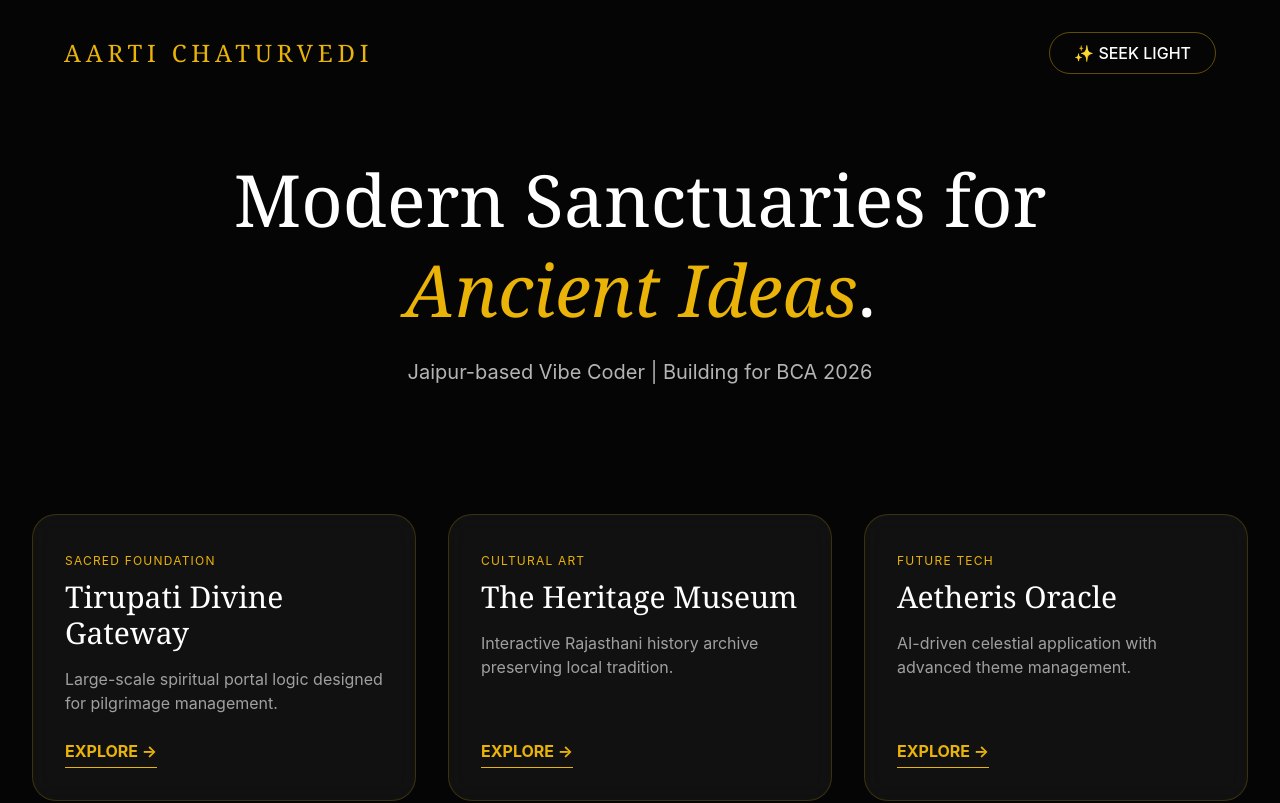
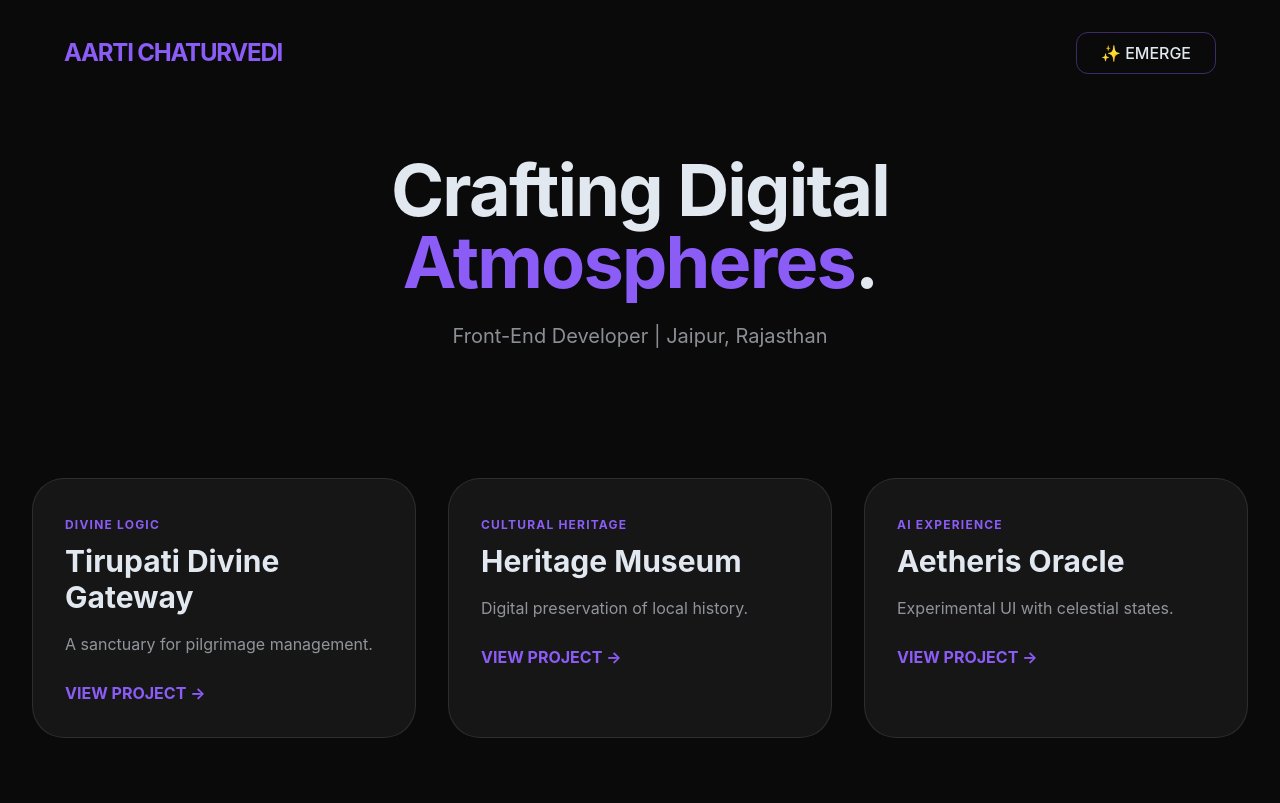
Before and after one commit to aartichaturvedi/aarti-portfolio, a React (Vite) app: page / in a window 1280 px wide. Shown: the top 803 px of the page. Built offline with nearby package versions, Linux system fonts and the light colour scheme.

Commit message:
Update: Violet Obsidian Theme

```diff
--- a/src/App.tsx
+++ b/src/App.tsx
@@ -8,78 +8,51 @@ const App = () => {
     if (isDark) {
       root.classList.add('dark');
       root.classList.remove('light');
-      root.style.backgroundColor = "#050505";
+      root.style.backgroundColor = "#0A0A0B"; // Obsidian Void
     } else {
       root.classList.add('light');
       root.classList.remove('dark');
-      root.style.backgroundColor = "#FDFBF7";
+      root.style.backgroundColor = "#F2F2F7"; // Cool Light Grey
     }
   }, [isDark]);
 
   const projects = [
-    {
-      title: "Tirupati Divine Gateway",
-      tag: "Sacred Foundation",
-      desc: "Large-scale spiritual portal logic designed for pilgrimage management.",
-      link: "https://tirupati-divine-gateway.vercel.app/"
-    },
-    {
-      title: "The Heritage Museum",
-      tag: "Cultural Art",
-      desc: "Interactive Rajasthani history archive preserving local tradition.",
-      link: "https://the-heritage-museum.vercel.app/"
-    },
-    {
-      title: "Aetheris Oracle",
-      tag: "Future Tech",
-      desc: "AI-driven celestial application with advanced theme management.",
-      link: "https://aetheris-app.vercel.app/"
-    }
+    { title: "Tirupati Divine Gateway", tag: "Divine Logic", desc: "A sanctuary for pilgrimage management.", link: "https://the-heritage-museum.lovable.app/" },
+    { title: "Heritage Museum", tag: "Cultural Heritage", desc: "Digital preservation of local history.", link: "https://the-heritage-museum.lovable.app/" },
+    { title: "Aetheris Oracle", tag: "AI Experience", desc: "Experimental UI with celestial states.", link: "https://aetheris-theta.vercel.app/" }
   ];
 
   return (
-    <div className={`min-h-screen transition-colors duration-500 p-8 ${isDark ? 'text-white' : 'text-gray-900'}`}>
+    <div className={`min-h-screen transition-all duration-700 p-8 ${isDark ? 'text-slate-200' : 'text-slate-900'}`}>
       <nav className="flex justify-between items-center max-w-6xl mx-auto mb-20">
-        <h1 className="text-2xl tracking-[0.2em] font-serif text-[#EAB308]">AARTI CHATURVEDI</h1>
+        <h1 className="text-2xl font-bold tracking-tighter text-[#8B5CF6]">AARTI CHATURVEDI</h1>
         <button
           onClick={() => setIsDark(!isDark)}
-          className="px-6 py-2 rounded-full border border-[#EAB308]/40 hover:bg-[#EAB308]/10 transition-all font-medium"
+          className={`px-6 py-2 rounded-xl border transition-all font-medium ${isDark ? 'border-[#8B5CF6]/40 hover:bg-[#8B5CF6]/10' : 'border-slate-400 hover:bg-slate-100'}`}
         >
-          {isDark ? '✨ SEEK LIGHT' : '🌑 SEEK VOID'}
+          {isDark ? '✨ EMERGE' : '🌑 WITHDRAW'}
         </button>
       </nav>
 
       <header className="max-w-4xl mx-auto text-center mb-32">
-        <h2 className="text-5xl md:text-7xl font-serif mb-6 leading-tight">
-          Modern Sanctuaries for <span className="italic text-[#EAB308]">Ancient Ideas</span>.
+        <h2 className="text-5xl md:text-7xl font-bold tracking-tight mb-6">
+          Crafting Digital <span className="text-[#8B5CF6]">Atmospheres</span>.
         </h2>
-        <p className="text-xl opacity-70">Jaipur-based Vibe Coder | Building for BCA 2026</p>
+        <p className="text-xl opacity-60">Front-End Developer | Jaipur, Rajasthan</p>
       </header>
 
       <div className="grid grid-cols-1 md:grid-cols-3 gap-8 max-w-7xl mx-auto">
         {projects.map((p, i) => (
-          <div key={i} className={`p-8 rounded-3xl border border-[#EAB308]/20 backdrop-blur-md flex flex-col justify-between ${isDark ? 'bg-white/5' : 'bg-black/5 shadow-xl'}`}>
-            <div>
-              <span className="text-xs uppercase tracking-widest text-[#EAB308]">{p.tag}</span>
-              <h3 className="text-3xl font-serif mt-2 mb-4">{p.title}</h3>
-              <p className="opacity-60 mb-6">{p.desc}</p>
-            </div>
-
-            <a
-              href={p.link}
-              target="_blank"
-              rel="noopener noreferrer"
-              className="text-[#EAB308] font-bold border-b border-[#EAB308] w-fit cursor-pointer hover:opacity-50 transition-opacity no-underline pb-1"
-            >
-              EXPLORE →
+          <div key={i} className={`p-8 rounded-[2rem] border transition-all duration-500 hover:scale-[1.02] ${isDark ? 'bg-white/5 border-white/10 hover:border-[#8B5CF6]/50' : 'bg-black/5 border-black/5 shadow-xl hover:border-[#8B5CF6]/30'}`}>
+            <span className="text-xs font-bold uppercase tracking-widest text-[#8B5CF6]">{p.tag}</span>
+            <h3 className="text-3xl font-bold mt-2 mb-4">{p.title}</h3>
+            <p className="opacity-60 mb-6 leading-relaxed">{p.desc}</p>
+            <a href={p.link} target="_blank" rel="noopener noreferrer" className="inline-block text-[#8B5CF6] font-bold group">
+              VIEW PROJECT <span className="inline-block transition-transform group-hover:translate-x-1">→</span>
             </a>
           </div>
         ))}
       </div>
-
-      <footer className="mt-40 text-center opacity-40 text-sm italic">
-        Building the future in Jaipur, 2026.
-      </footer>
     </div>
   );
 };
--- a/src/index.css
+++ b/src/index.css
@@ -1,42 +1,34 @@
 @import "tailwindcss";
 
 @theme {
-  --color-background-light: #FDFBF7;
-  --color-background-dark: #050505;
-  --color-celestial-gold: #EAB308;
+  /* Deep Obsidian & Cool Silver */
+  --color-obsidian-void: #0A0A0B;
+  --color-parchment-light: #F2F2F7;
+  --color-moon-silver: #94A3B8;
+  --color-royal-glow: #8B5CF6; /* A soft, modern violet */
 }
 
-/* This ensures the background actually fills the screen and transitions */
-html, body {
-  height: 100%;
-  margin: 0;
-  padding: 0;
-  @apply transition-colors duration-500 ease-in-out;
-}
-
-/* The "Sacred" Force: This maps the classes to the variables we defined above */
 .light {
-  background-color: var(--color-background-light) !important;
+  background-color: var(--color-parchment-light) !important;
   color: #1A1A1A !important;
 }
 
 .dark {
-  background-color: var(--color-background-dark) !important;
+  background-color: var(--color-obsidian-void) !important;
   color: #F8F8F8 !important;
 }
 
-/* Glass card styling for your project blocks */
 .glass-card {
-  @apply backdrop-blur-md border border-celestial-gold/20 rounded-3xl p-8;
-  transition: all 0.3s ease;
-}
-
-.light .glass-card {
-  background-color: rgba(255, 255, 255, 0.4);
-  box-shadow: 0 10px 30px -10px rgba(0, 0, 0, 0.05);
+  @apply backdrop-blur-xl border border-white/10 rounded-3xl p-8;
+  transition: all 0.4s cubic-bezier(0.175, 0.885, 0.32, 1.275);
 }
 
 .dark .glass-card {
-  background-color: rgba(255, 255, 255, 0.03);
-  box-shadow: 0 20px 50px -15px rgba(0, 0, 0, 0.3);
+  background: linear-gradient(145deg, rgba(255,255,255,0.05) 0%, rgba(255,255,255,0.01) 100%);
+  box-shadow: 0 25px 50px -12px rgba(0, 0, 0, 0.5);
 }
+
+.dark .glass-card:hover {
+  border-color: var(--color-royal-glow);
+  transform: translateY(-5px);
+}
```
